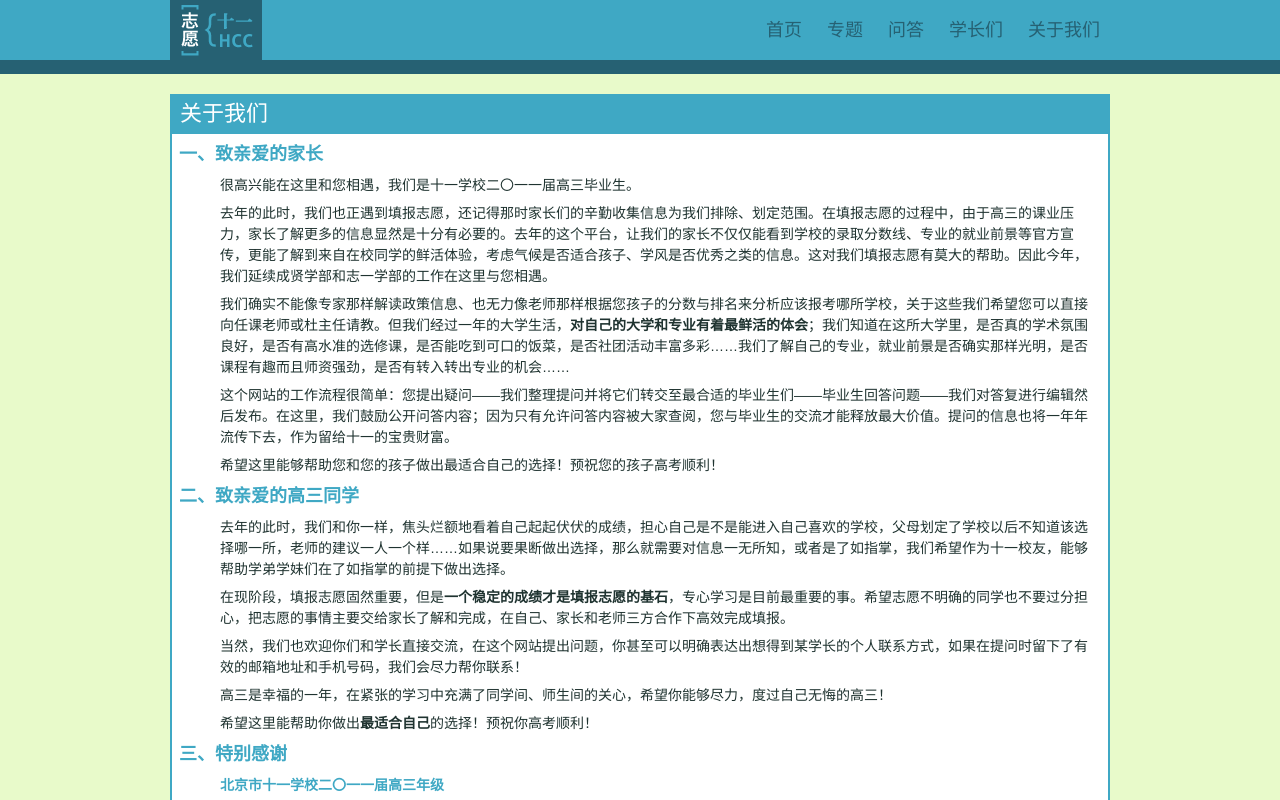
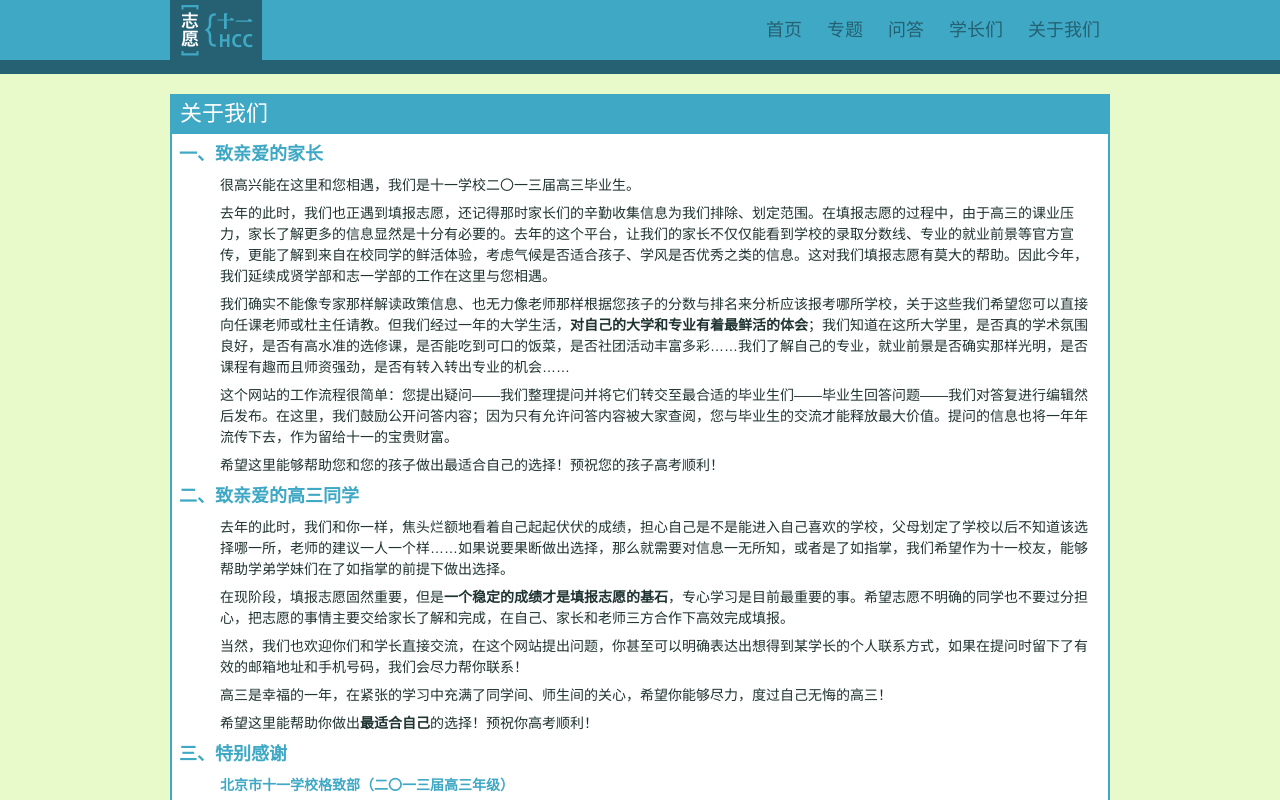
Before and after one commit to shiyihcc/zhiyuan, a Django app: template templates/about.html in a window 1280 px wide. Shown: the top 800 px of the page. Run offline with Django 3.2, Linux system fonts and the light colour scheme; the template is opened without the code that fills it, so the values that code supplies are empty; parts of the project's set-up code (start-up, migrations or seed data) failed here and were passed over.

Commit message:
Update about page.

```diff
--- a/templates/about.html
+++ b/templates/about.html
@@ -20,7 +20,7 @@
 
                         <h3 id="note-for-parent">一、致亲爱的家长</h3>
 
-                        <p>很高兴能在这里和您相遇，我们是十一学校二〇一一届高三毕业生。</p>
+                        <p>很高兴能在这里和您相遇，我们是十一学校二〇一三届高三毕业生。</p>
                         <p>去年的此时，我们也正遇到填报志愿，还记得那时家长们的辛勤收集信息为我们排除、划定范围。在填报志愿的过程中，由于高三的课业压力，家长了解更多的信息显然是十分有必要的。去年的这个平台，让我们的家长不仅仅能看到学校的录取分数线、专业的就业前景等官方宣传，更能了解到来自在校同学的鲜活体验，考虑气候是否适合孩子、学风是否优秀之类的信息。这对我们填报志愿有莫大的帮助。因此今年，我们延续成贤学部和志一学部的工作在这里与您相遇。</p>
                         <p>我们确实不能像专家那样解读政策信息、也无力像老师那样根据您孩子的分数与排名来分析应该报考哪所学校，关于这些我们希望您可以直接向任课老师或杜主任请教。但我们经过一年的大学生活，<strong>对自己的大学和专业有着最鲜活的体会</strong>；我们知道在这所大学里，是否真的学术氛围良好，是否有高水准的选修课，是否能吃到可口的饭菜，是否社团活动丰富多彩……我们了解自己的专业，就业前景是否确实那样光明，是否课程有趣而且师资强劲，是否有转入转出专业的机会……</p>
 
@@ -42,21 +42,25 @@
 
                         <h3 id="support">三、特别感谢</h3>
 
+                        <h4>北京市十一学校格致部（二〇一三届高三年级）</h4>
+
                         <h4>北京市十一学校二〇一一届高三年级</h4>
                         <img src="/static/img/group-photo-of-2011.jpg" alt="二〇一一届毕业合影" />
 
                         <h4>北京市十一学校成贤学部（二〇一〇届高三年级）</h4>
+                        <img src="/static/img/group-photo-of-chengxian.jpg" alt="成贤学部毕业合影" />
 
                         <h4>北京市十一学校志一学部（二〇〇九届高三年级）</h4>
+                        <img src="/static/img/group-photo-of-zhiyi.jpg" alt="志一学部毕业合影" />
 
                         <h4>北京市十一学校 HCC 社团</h4>
 
                         <h3 id="founder">四、网站的创立</h3>
                         <p>后端工程师<a href="/senior/#张塔">张塔 <img src="/static/img/avatars/2-张塔.jpg" alt="张塔" /></a> 想到要做这么一个网站，于是前端设计师<a href="/senior/#梁海">梁海 <img src="/static/img/avatars/3-梁海.jpg" alt="梁海" /></a> 加入了，资深站长与准程序员<a href="/senior/#李昂">李昂 <img src="/static/img/avatars/4-李昂.jpg" alt="李昂" /></a> 和我们一起奋斗。<a href="http://hcc.im/">HCC 社团</a>提供了服务器端的维护，还时常提出专业建议。身在香港的<a href="/senior/#关心">关心 <img src="/static/img/avatars/5-关心.jpg" alt="关心" /></a> 很关心这个网站，为我们联系香港的同学们，带来大量有关香港的信息。</p>
                         <p>又一年志愿填报季，高二的<a href="/senior/#邹成星">邹成星 <img src="/static/img/avatars/74-邹成星.jpg" alt="邹成星" /></a> 对网站很感兴趣，找到了 HCC 和一〇届的<a href="/senior/#陈云帆">陈云帆 <img src="/static/img/avatars/22-陈云帆.jpg" alt="陈云帆" /></a>。多管闲事的<a href="/senior/#柳东原">柳东原 <img src="/static/img/avatars/1-柳东原.jpg" alt="柳东原" /></a> 把系统 port 到了 <a href="http://www.djangoproject.com/"><img src="/static/img/djangosite100x25.gif" alt="A Django site." title="A Django site." /></a>，初二小盆宇<a href="/senior/#刘子渊">刘子渊 <img src="/static/img/avatars/75-刘子渊.jpg" alt="刘子渊" /></a> 编写了转移数据的脚本，帮我们保留了往届精彩的问答内容。“志愿”网站的新征程又开始了。</p>
-                        <p>如今已至“志愿”的第三个年头。</p>
+                        <p>如今已至“志愿”的第五个年头。</p>
 
-                        <p>我们用 <a href="http://wave.google.com"><img src="/static/img/wave-logo.gif" alt="Google Wave" /></a> 来进行头脑风暴与任务管理，我们</p>
+                        <p>我们用 <a href="http://wave.google.com"><img src="/static/img/wave-logo.gif" alt="Google Wave" /></a> 来进行头脑风暴与任务管理，</p>
                         <p>我们热爱 <a href="http://www.w3.org/">W3C</a>，我们使用 <a href="http://www.w3.org/TR/html5/">HTML 5</a> 并成功通过了检验：<a href="http://validator.w3.org/check?uri=referer"><img src="/static/img/valid-html5.png" alt="Valid HTML 5" height="31" width="88" /></a>。</p>
 
                         <p>如果对这个网站有任何建议，请发送邮件至 <a href="mailto:zhiyuan@hcc.im">zhiyuan@hcc.im</a>。</p>
```
